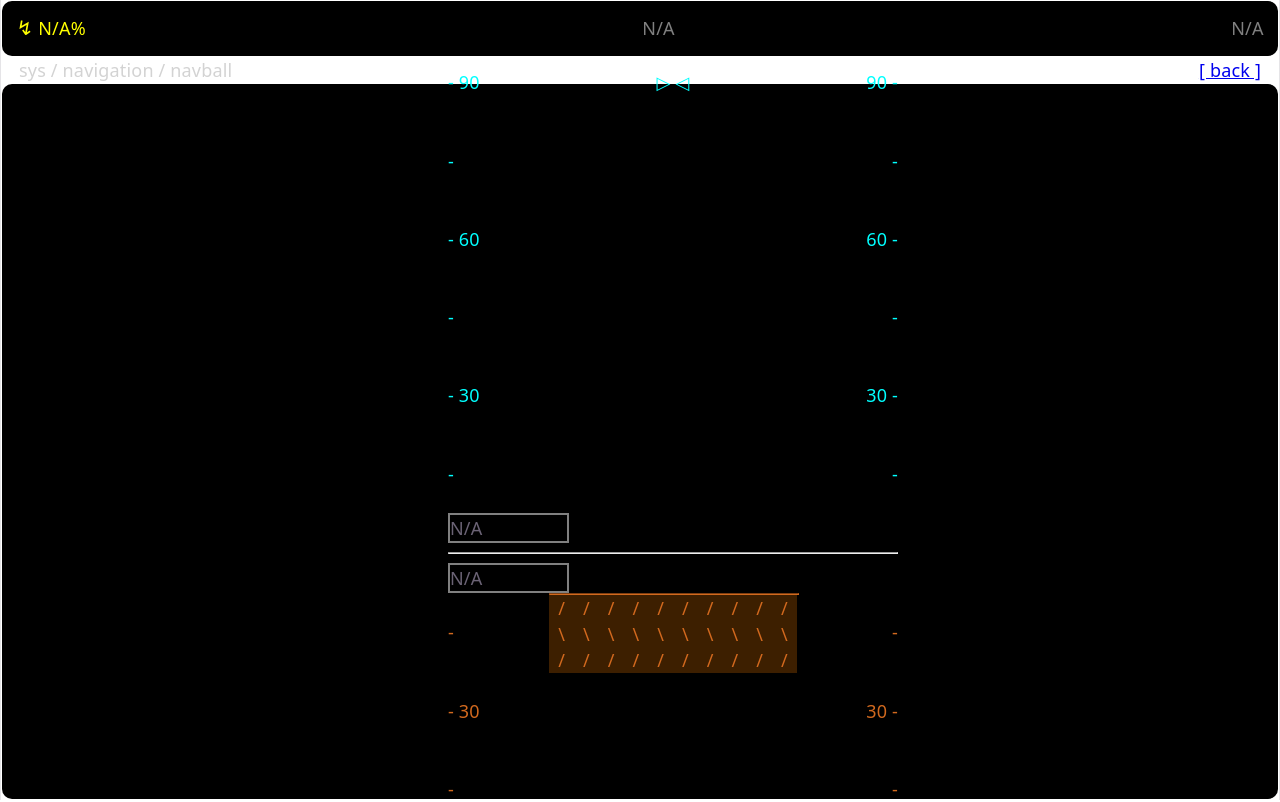
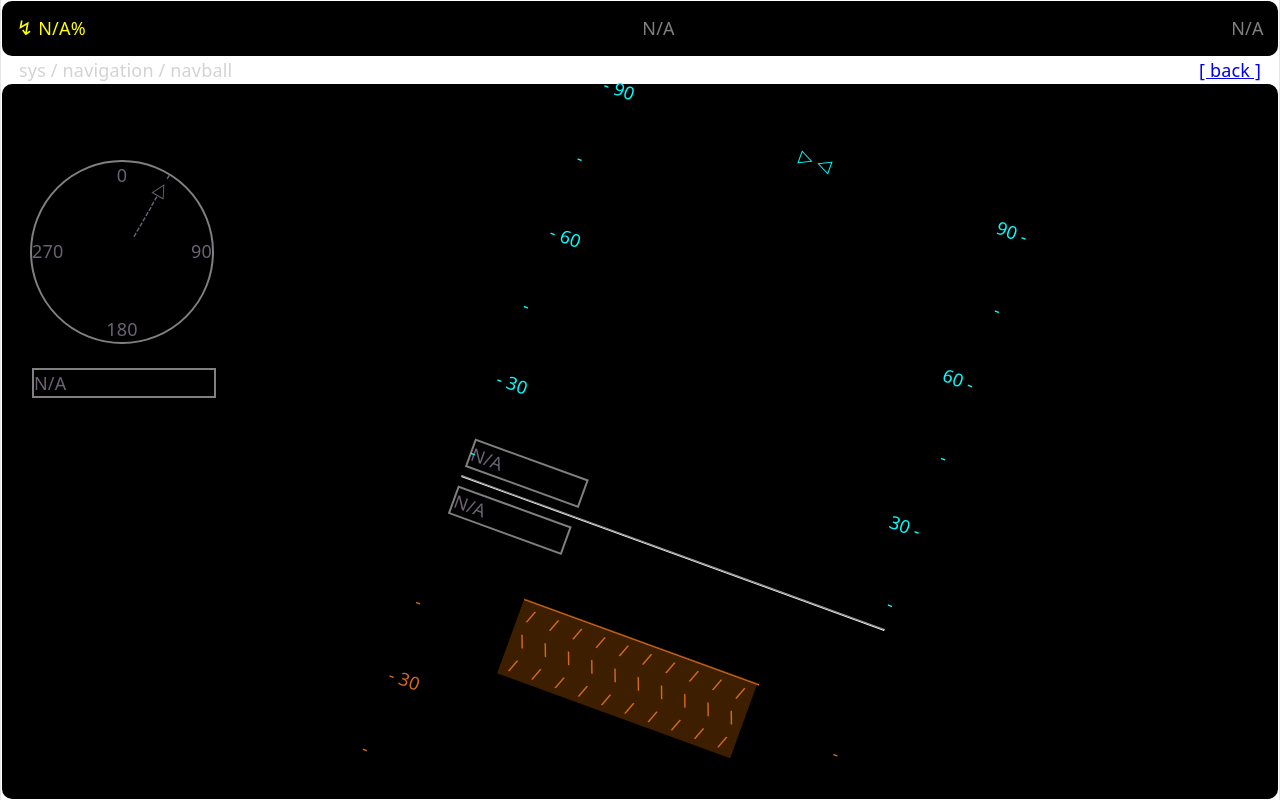
Before and after one commit to MRBT7274/mars-mfd, a React (Vite) app in the folder mars-mfd/: page /nav/navball in a window 1280 px wide. Shown: the top 802 px of the page. Built offline with nearby package versions, Linux system fonts and the light colour scheme; no server answers.

Commit message:
feat: added compass indicator, added default values for testing navball in case of connection error

```diff
--- a/mars-mfd/src/components/Navball.tsx
+++ b/mars-mfd/src/components/Navball.tsx
@@ -8,7 +8,11 @@
         "roll": number,
     }
 
-    const [datalink, setDatalink] = useState<downlinkedNav>();
+    const [datalink, setDatalink] = useState<downlinkedNav>({
+        heading: 30,
+        pitch: 12,
+        roll: 20
+    });
 
     const [counter, setCounter] = useState<string>();
 
@@ -36,6 +40,42 @@
     return(
         <>
             <div className="box-body">
+
+                <div style={{
+                    position: "absolute",
+                    top: "20vh",
+                    left: "30px",
+                }}>
+                    <div style={{
+                        borderColor: "gray", borderWidth: "2px", borderStyle: "solid", borderRadius: "10rem",
+                        width: "10rem", height: "10rem"
+                    }}>
+                        <div style={{
+                            position: "relative", display: "flex", flexDirection: "column", justifyContent: "space-between",
+                            height: "10rem"
+                        }}>
+                            <p>0</p>
+                            <p>180</p>
+                        </div>
+
+                        <div style={{
+                            position: "relative", display: "flex", flexDirection: "row", justifyContent: "space-between",
+                            width: "10rem", top: "-58%"
+                        }}>
+                            <p>270</p>
+                            <p>90</p>
+                        </div>
+
+                        <div style={{
+                            borderColor: "gray", borderWidth: "2px", borderStyle: "solid", width: "100%", textAlign: "left"
+                        }}>{datalink?.pitch == undefined? "N/A" : "hdg: " + Math.floor(datalink.pitch) + " ⇔"}</div>
+                    </div>
+
+                    <div style={{position: "relative", bottom: "5.8rem", rotate: datalink?.heading - 90 + "deg", textAlign: "right"}}>
+                        --------▷ -
+                    </div>
+
+                </div>
 
                 <div style={{
                     textAlign: "center",
```
